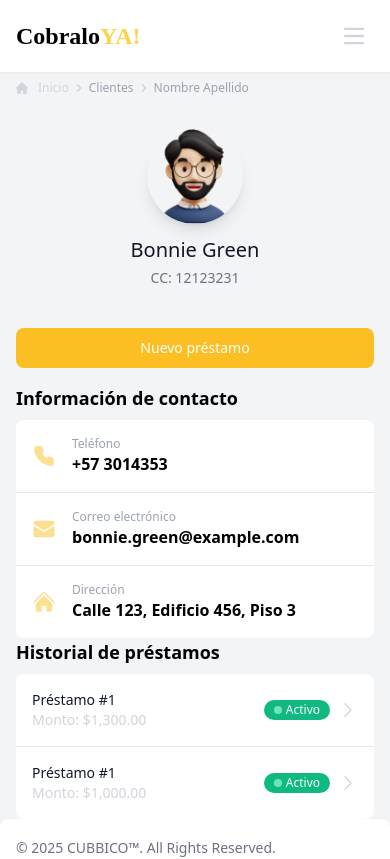
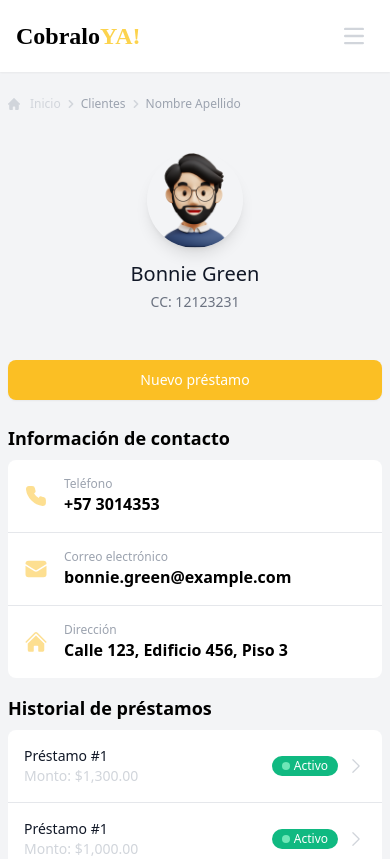
Before and after one commit to jhofrandev/cobraloya-frontend, a React (Vite) app: page /clients/1 in a window 390 px wide. Shown: the top 859 px of the page. Built offline with nearby package versions, Linux system fonts and the light colour scheme; a web font is replaced by a local one.

Commit message:
feat(ui): improve dark mode styling and responsive layout
- Update dark mode colors for better contrast and consistency
- Refactor layout structure for better responsiveness
- Adjust breadcrumb and form components styling
- Add grid layouts for client views

```diff
--- a/src/components/Breadcrumb.tsx
+++ b/src/components/Breadcrumb.tsx
@@ -5,7 +5,7 @@ type BreadcrumbProps = {
 
 export default function Breadcrumb({ children, className }: BreadcrumbProps) {
   return (
-    <nav className={`flex px-4 ${className}`} aria-label="Breadcrumb">
+    <nav className={`flex ${className} md:hidden`} aria-label="Breadcrumb">
       <ol className="inline-flex items-center space-x-1 md:space-x-2 rtl:space-x-reverse">
         <li className="inline-flex items-center">
           <a
--- a/src/components/clients/SearchInput.tsx
+++ b/src/components/clients/SearchInput.tsx
@@ -1,7 +1,7 @@
 export default function SearchInput() {
   return (
-    <form className="max-w-sm mx-4 mt-2">
-      <div className="relative mb-4">
+    <form className="mt-2 sm:col-span-2 xl:col-span-1">
+      <div className="relative">
         <div className="absolute inset-y-0 start-0 flex items-center ps-3 pointer-events-none">
           <svg
             className="w-4 h-4 text-gray-400 dark:text-gray-400"
--- a/src/components/header/Header.tsx
+++ b/src/components/header/Header.tsx
@@ -100,7 +100,7 @@ export default function Header() {
               setIsMenuOpen={setIsMenuOpen}
             />
           </li>
-          <li className="border-t border-gray-300 md:border-none">
+          <li className="border-t border-gray-300 md:border-none dark:border-gray-700">
             <ItemNavLink
               to="/auth/login"
               title="Salir"
--- a/src/views/client/ClientDetailsView.tsx
+++ b/src/views/client/ClientDetailsView.tsx
@@ -9,6 +9,7 @@ export default function ClientDetailsView() {
 
   return (
     <>
+      <div className="mx-auto max-w-screen-xl grid grid-cols-1 gap-2 sm:gap-4 xl:gap-8  py-4 px-2 sm:px-4 md:px-8 lg:px-12 xl:px-0">
         <Breadcrumb className="mt-2 mb-8">
           <li aria-current="page">
             <div className="flex items-center">
@@ -56,7 +57,7 @@ export default function ClientDetailsView() {
           </li>
         </Breadcrumb>
 
-      <div className="mx-4">
+        <div className="max-w-screen-md mx-auto md:mt-8">
           <div className="flex flex-col items-center pb-10">
             <img
               className="w-24 h-24 mb-3 rounded-full shadow-lg"
@@ -74,17 +75,18 @@ export default function ClientDetailsView() {
 
         <Link
           to="#"
-        className="block focus:outline-none text-white mx-4 mb-4 bg-yellow-400 hover:bg-yellow-500 focus:ring-4 focus:ring-yellow-300 font-medium rounded-lg text-sm text-center py-2.5 dark:focus:ring-yellow-900"
+          className="max-w-screen-md md:mx-auto md:px-8 block focus:outline-none text-white bg-yellow-400 hover:bg-yellow-500 focus:ring-4 focus:ring-yellow-300 font-medium rounded-lg text-sm text-center py-2.5 dark:focus:ring-yellow-900 shadow-xs"
         >
           Nuevo préstamo
         </Link>
 
-      <h3 className="mx-4 mb-2 text-lg font-semibold">
+        <div className="xl:grid xl:grid-cols-2 gap-4">
+          <div>
+            <h3 className="mt-4 mb-2 text-lg font-semibold dark:text-white">
               Información de contacto
             </h3>
-
             <div className="divide-y divide-gray-200 dark:divide-gray-700">
-        <div className="flex items-center gap-4 mx-4 p-4 rounded-t-lg bg-white dark:bg-gray-800">
+              <div className="flex items-center gap-4 p-4 rounded-t-lg bg-white dark:bg-gray-950">
                 <svg
                   className="w-6 h-8 text-yellow-400/50"
                   aria-hidden="true"
@@ -98,10 +100,12 @@ export default function ClientDetailsView() {
                   <h4 className="text-xs font-normal text-gray-400 truncate dark:text-white">
                     Teléfono
                   </h4>
-            <p className="text-md font-semibold">+57 3014353</p>
+                  <p className="text-md font-semibold dark:text-gray-400">
+                    +57 3014353
+                  </p>
                 </div>
               </div>
-        <div className="flex items-center gap-4 mx-4 p-4 bg-white dark:bg-gray-800">
+              <div className="flex items-center gap-4 p-4 bg-white dark:bg-gray-950">
                 <svg
                   className="w-6 h-8 text-yellow-400/50"
                   aria-hidden="true"
@@ -116,10 +120,12 @@ export default function ClientDetailsView() {
                   <h4 className="text-xs font-normal text-gray-400 truncate dark:text-white">
                     Correo electrónico
                   </h4>
-            <p className="text-md font-semibold">bonnie.green@example.com</p>
+                  <p className="text-md font-semibold dark:text-gray-400">
+                    bonnie.green@example.com
+                  </p>
                 </div>
               </div>
-        <div className="flex items-center gap-4 mx-4 p-4 rounded-b-lg bg-white dark:bg-gray-800">
+              <div className="flex items-center gap-4 p-4 rounded-b-lg bg-white dark:bg-gray-950">
                 <svg
                   className="w-6 h-8 text-yellow-400/50"
                   aria-hidden="true"
@@ -134,24 +140,25 @@ export default function ClientDetailsView() {
                   <h4 className="text-xs font-normal text-gray-400 truncate dark:text-white">
                     Dirección
                   </h4>
-            <p className="text-md font-semibold">
+                  <p className="text-md font-semibold dark:text-gray-400">
                     Calle 123, Edificio 456, Piso 3
                   </p>
                 </div>
               </div>
             </div>
+          </div>
 
-      <h3 className="mx-4 mb-2 text-lg font-semibold">
+          <div>
+            <h3 className="mb-2 mt-4 text-lg font-semibold dark:text-white">
               Historial de préstamos
             </h3>
-
-      <div className="flow-root bg-white mx-4 rounded-lg">
+            <div className="flow-root bg-white rounded-lg dark:bg-gray-950 mb-8">
               <ul
                 role="list"
                 className="divide-y divide-gray-200 dark:divide-gray-700"
               >
                 <li className="p-4">
-            <div className="flex items-center">
+                  <Link to={`/loans/1`} className="flex items-center">
                     <div className="flex-1">
                       <p className="text-sm font-medium text-gray-900 truncate dark:text-white">
                         Préstamo #1
@@ -183,10 +190,10 @@ export default function ClientDetailsView() {
                     <div className="ml-2 inline-flex items-center text-base font-semibold text-gray-300 dark:text-white">
                       <ChevronRightIcon className="w-5 h-5" />
                     </div>
-            </div>
+                  </Link>
                 </li>
                 <li className="p-4">
-            <div className="flex items-center">
+                  <Link to={`/loans/2`} className="flex items-center">
                     <div className="flex-1">
                       <p className="text-sm font-medium text-gray-900 truncate dark:text-white">
                         Préstamo #1
@@ -218,9 +225,12 @@ export default function ClientDetailsView() {
                     <div className="ml-2 inline-flex items-center text-base font-semibold text-gray-300 dark:text-white">
                       <ChevronRightIcon className="w-5 h-5" />
                     </div>
-            </div>
+                  </Link>
                 </li>
               </ul>
+            </div>
+          </div>
+        </div>
       </div>
     </>
   );
--- a/src/views/loan/LoansView.tsx
+++ b/src/views/loan/LoansView.tsx
@@ -13,7 +13,7 @@ export default function LoansView() {
 
   return (
     <>
-      <Breadcrumb className="bg-white border-t border-t-gray-100 pt-2 pb-4 dark:bg-gray-900">
+      <Breadcrumb className="bg-white border-t border-t-gray-100 pt-2 pb-4 dark:bg-gray-950 dark:border-t-gray-800">
         <li aria-current="page">
           <div className="flex items-center">
             <svg
--- a/src/views/payment/RegisterPaymentView.tsx
+++ b/src/views/payment/RegisterPaymentView.tsx
@@ -4,7 +4,7 @@ import { formatCurrency } from "../../utils/utils";
 export default function RegisterPaymentView() {
   return (
     <>
-      <Breadcrumb className="border-t border-t-gray-100 pt-2 pb-4 dark:bg-gray-900">
+      <Breadcrumb className=" pt-2 pb-4">
         <li aria-current="page">
           <div className="flex items-center">
             <svg
--- a/src/views/setting/SettingsView.tsx
+++ b/src/views/setting/SettingsView.tsx
@@ -5,7 +5,7 @@ import Breadcrumb from "../../components/Breadcrumb";
 export default function SettingsView() {
   return (
     <>
-      <Breadcrumb className="border-t border-t-gray-100 pt-2 pb-4 dark:bg-gray-900">
+      <Breadcrumb className="pt-2 pb-4 mx-4">
         <li aria-current="page">
           <div className="flex items-center">
             <svg
@@ -30,7 +30,9 @@ export default function SettingsView() {
         </li>
       </Breadcrumb>
 
-      <h3 className="mx-4 mb-4 text-lg font-semibold">Notificaciones</h3>
+      <h3 className="mx-4 mb-4 text-lg font-semibold dark:text-white">
+        Notificaciones
+      </h3>
 
       <div className="flex items-center mx-4 rounded-lg p-4 mb-8 bg-white dark:bg-gray-800">
         <div className="flex-1">
```
Also changed, not shown: src/components/loans/TabsLoans.tsx (+9 -9 lines), src/views/client/ClientsView.tsx (+11 -8 lines). Lines whose indentation alone changed are shown as unchanged.
